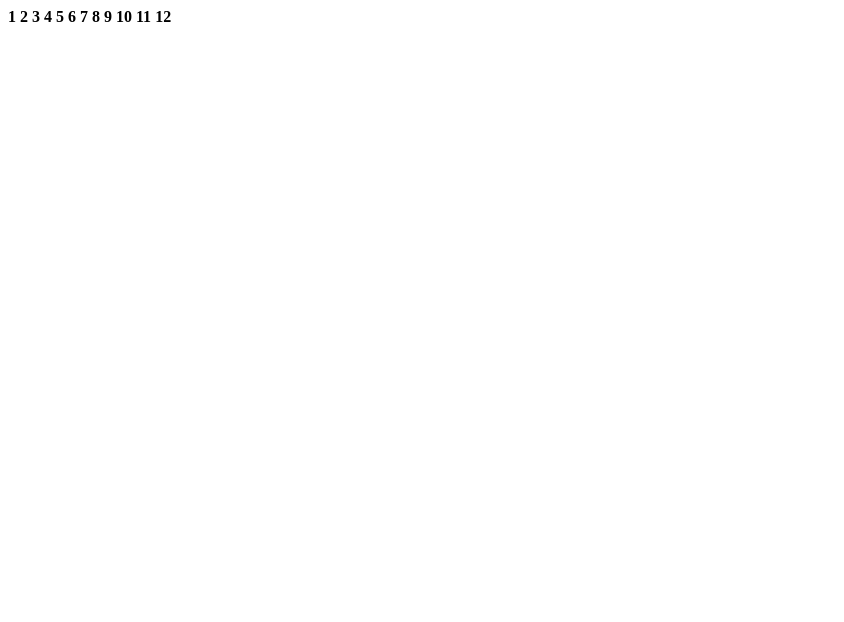
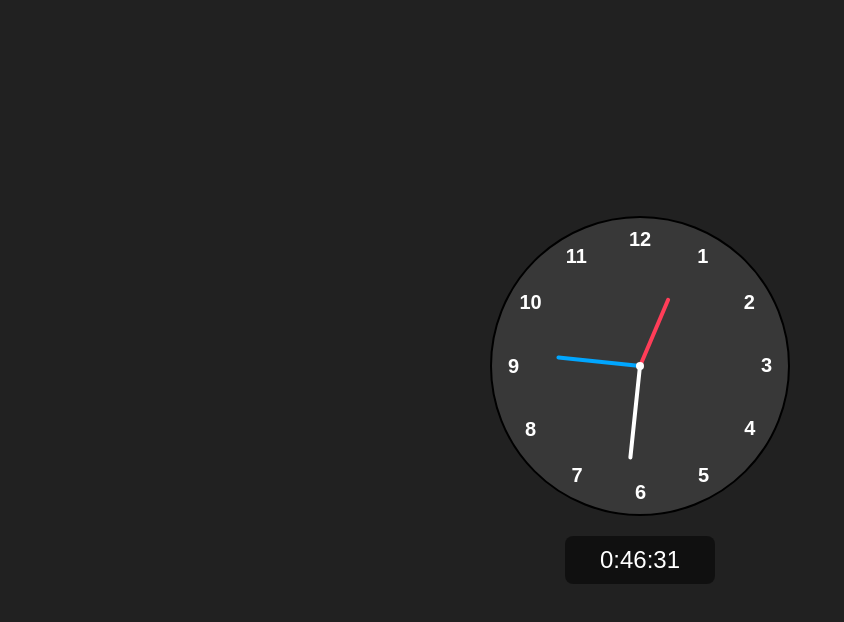
Before and after one commit to ritika-818/clock-assignment, a plain HTML site: page index.html in a window 1280 px wide. Shown: the whole page, without its empty margins (0-844 px from the left). Drawn offline with Linux system fonts and the light colour scheme.

Commit message:
analog and digital watch

```diff
--- a/index.html
+++ b/index.html
@@ -2,25 +2,42 @@
 <html lang="en">
 <head>
   <meta charset="UTF-8" />
+  <meta http-equiv="X-UA-Compatible" content="IE=edge" />
   <meta name="viewport" content="width=device-width, initial-scale=1.0" />
-    <title>Document</title>
+  <link rel="stylesheet" href="style.css" />
+  <title>Analog Clock</title>
 </head>
+
 <body>
   <div class="container">
     <div class="clock">
-        <span><b>1</b></span>
-        <span><b>2</b></span>
-        <span><b>3</b></span>
-        <span><b>4</b></span>
-        <span><b>5</b></span>
-        <span><b>6</b></span>
-        <span><b>7</b></span>
-        <span><b>8</b></span>
-        <span><b>9</b></span>
-        <span><b>10</b></span>
-        <span><b>11</b></span>
-        <span><b>12</b></span>
+      <div id="hour" class="hand hour-hand">
+        <i class="hour"></i>
+      </div>
+      <div id="min" class="hand minute-hand">
+        <i class="minute"></i>
+      </div>
+      <div id="sec" class="hand second-hand">
+        <i class="second"></i>
+      </div>
+      <span class="num1"><b>1</b></span>
+      <span class="num2"><b>2</b></span>
+      <span class="num3"><b>3</b></span>
+      <span class="num4"><b>4</b></span>
+      <span class="num5"><b>5</b></span>
+      <span class="num6"><b>6</b></span>
+      <span class="num7"><b>7</b></span>
+      <span class="num8"><b>8</b></span>
+      <span class="num9"><b>9</b></span>
+      <span class="num10"><b>10</b></span>
+      <span class="num11"><b>11</b></span>
+      <span class="num12"><b>12</b></span>
     </div>
   </div>
+  <div class="digital" id="digital">
+    <span id="div1"></span>:<span id="div2"></span>:<span id="div3"></span>
+  </div>
+
+  <script src="script.js"></script>
 </body>
 </html>
--- /dev/null
+++ b/script.js
@@ -0,0 +1,23 @@
+let hour = document.getElementById("hour");
+let min = document.getElementById("min");
+let sec = document.getElementById("sec");
+let div1 = document.getElementById("div1");
+let div2 = document.getElementById("div2");
+let div3 = document.getElementById("div3");
+
+function display() {
+  let date = new Date();
+  let h = date.getHours();
+  let m = date.getMinutes();
+  let s = date.getSeconds();
+  let hrotate = 30 * h + m / 2;
+  let mrotate = 6 * m;
+  let srotate = 6 * s;
+  hour.style.transform = `rotate(${hrotate}deg)`;
+  min.style.transform = `rotate(${mrotate}deg)`;
+  sec.style.transform = `rotate(${srotate}deg)`;
+  div1.textContent = Math.abs(h - 12);
+  div2.textContent = m;
+  div3.textContent = s;
+}
+setInterval(display, 1000);
--- /dev/null
+++ b/style.scss
@@ -0,0 +1,118 @@
+*{
+    margin: 0;
+    padding: 0;
+    box-sizing: border-box;
+    font-family: sans-serif;
+    color: #ffffff;
+}
+
+body{
+    display: flex;
+    flex-direction: column;
+    justify-content: center;
+    align-items: center;
+    min-height: 100vh;
+    background-color: #212121;
+}
+
+.container{
+    position: relative;
+}
+
+.clock{
+    width: 300px;
+    height: 300px;
+    border-radius: 50%;
+    background-color: rgba(255, 255, 255, 0.1);
+    border: 2px solid black;
+    display: flex;
+    justify-content: center;
+    align-items: center;
+}
+
+.clock span{
+    position: absolute;
+    inset: 12px;
+    text-align: center;
+}
+.num1 { transform: rotate(30deg); }
+.num2 { transform: rotate(60deg); }
+.num3 { transform: rotate(90deg); }
+.num4 { transform: rotate(120deg); }
+.num5 { transform: rotate(150deg); }
+.num6 { transform: rotate(180deg); }
+.num7 { transform: rotate(210deg); }
+.num8 { transform: rotate(240deg); }
+.num9 { transform: rotate(270deg); }
+.num10 { transform: rotate(300deg); }
+.num11 { transform: rotate(330deg); }
+.num12 { transform: rotate(360deg); }
+
+.clock span b{
+    display: inline-block;
+    font-size: 20px;
+}
+
+.num1 b { transform: rotate(-30deg); }
+.num2 b { transform: rotate(-60deg); }
+.num3 b { transform: rotate(-90deg); }
+.num4 b { transform: rotate(-120deg); }
+.num5 b { transform: rotate(-150deg); }
+.num6 b { transform: rotate(-180deg); }
+.num7 b { transform: rotate(-210deg); }
+.num8 b { transform: rotate(-240deg); }
+.num9 b { transform: rotate(-270deg); }
+.num10 b { transform: rotate(-300deg); }
+.num11 b { transform: rotate(-330deg); }
+.num12 b { transform: rotate(-360deg); }
+
+.clock::before{
+    content: '';
+    position: absolute;
+    width: 8px;
+    height: 8px;
+    border-radius: 50%;
+    background-color: #fff;
+    z-index: 2;
+}
+
+.hand {
+    position: absolute;
+    display: flex;
+    justify-content: center;
+    align-items: flex-end;
+  }
+
+.hour-hand i {
+    position: absolute;
+    background-color: #ff3d58;
+    width: 4px;
+    height: 74px;
+    border-radius: 8px;
+  }
+
+.minute-hand i {
+    position: absolute;
+    background-color: #00a6ff;
+    width: 4px;
+    height: 84px;
+    border-radius: 8px;
+  }
+
+.second-hand i {
+    position: absolute;
+    background-color: #ffffff;
+    width: 4px;
+    height: 94px;
+    border-radius: 8px;
+  }
+
+  .digital {
+    margin-top: 20px;
+    width: 150px;
+    text-align: center;
+    font-size: 24px;
+    background-color: rgba(0, 0, 0, 0.5);
+    padding: 10px 20px;
+    border-radius: 8px;
+  }
```
Also changed, not shown: style.css (added), 1 other file. Lines whose indentation alone changed are shown as unchanged.
